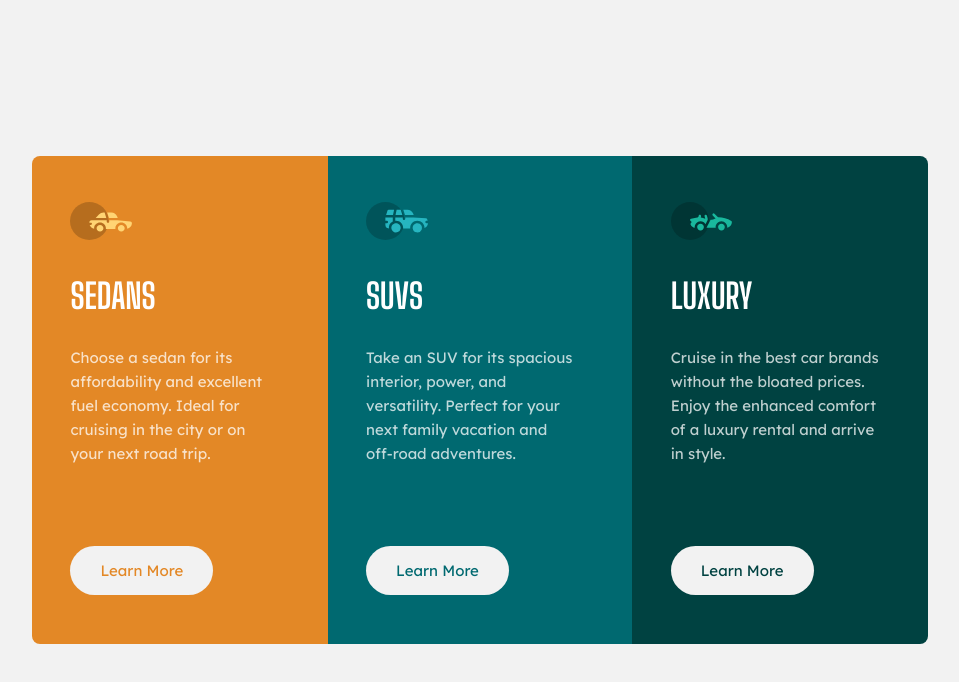
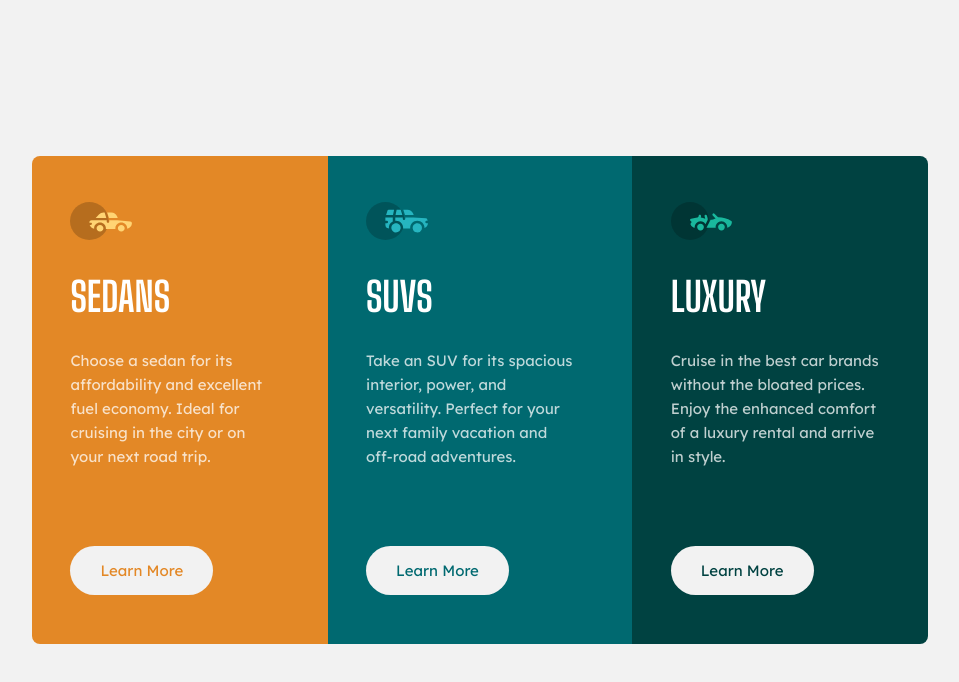
Before and after one commit to cypriangoruk/frontendmentor-3-column-peview, a plain HTML site: page index.html in a window 1280 px wide. Shown: the whole page, without its empty margins (160-1119 px from the left). Drawn offline with Linux system fonts and the light colour scheme.

Commit message:
Update index.html

```diff
--- a/index.html
+++ b/index.html
@@ -12,21 +12,21 @@
     <main>
         <article class="first-box">
             <section class="box-icon"><img src="images/icon-sedans.svg" alt=""></section>
-            <section class="box-title">SEDANS</section>
+            <section class="box-title"><h1>SEDANS</h1></section>
             <section class="box-text">Choose a sedan for its affordability and excellent fuel economy. Ideal for cruising in the city or on your next road trip.</section>
             <section class="box-button"><a href="#">Learn More</a></section>
 
         </article>
         <article class="second-box">
             <section class="box-icon"><img src="images/icon-suvs.svg" alt=""></section>
-            <section class="box-title">SUVS</section>
+            <section class="box-title"><h1>SUVS</h1></section>
             <section class="box-text">Take an SUV for its spacious interior, power, and versatility. Perfect for your next family vacation and off-road adventures.</section>
             <section class="box-button"><a href="#">Learn More</a></section>
 
         </article>
         <article class="third-box">
             <section class="box-icon"><img src="images/icon-luxury.svg" alt=""></section>
-            <section class="box-title">LUXURY</section>
+            <section class="box-title"><h1>LUXURY</h1></section>
             <section class="box-text">Cruise in the best car brands without the bloated prices. Enjoy the enhanced comfort of a luxury rental and arrive in style.</section>
             <section class="box-button"><a href="#">Learn More</a></section>
 
```
